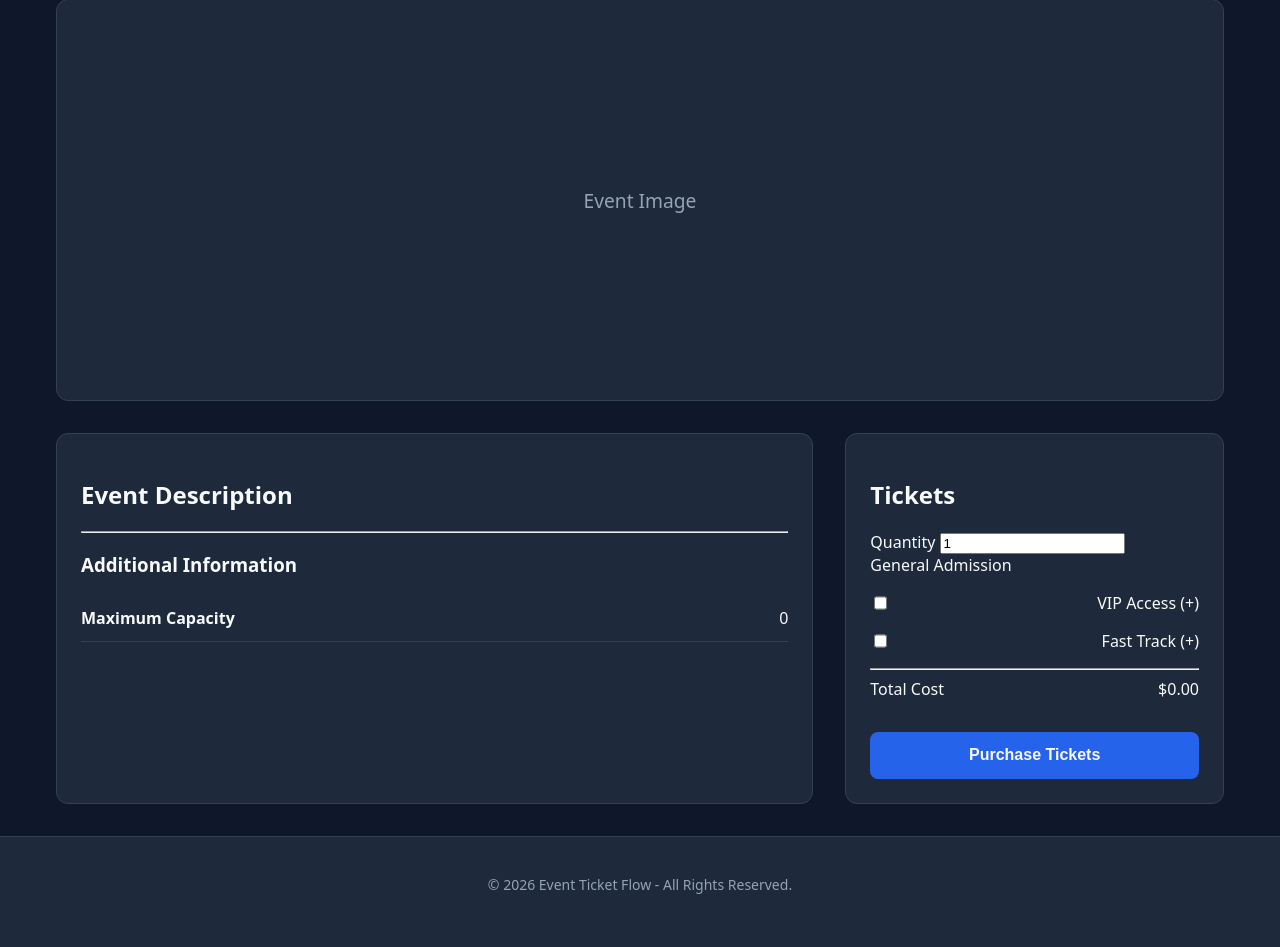
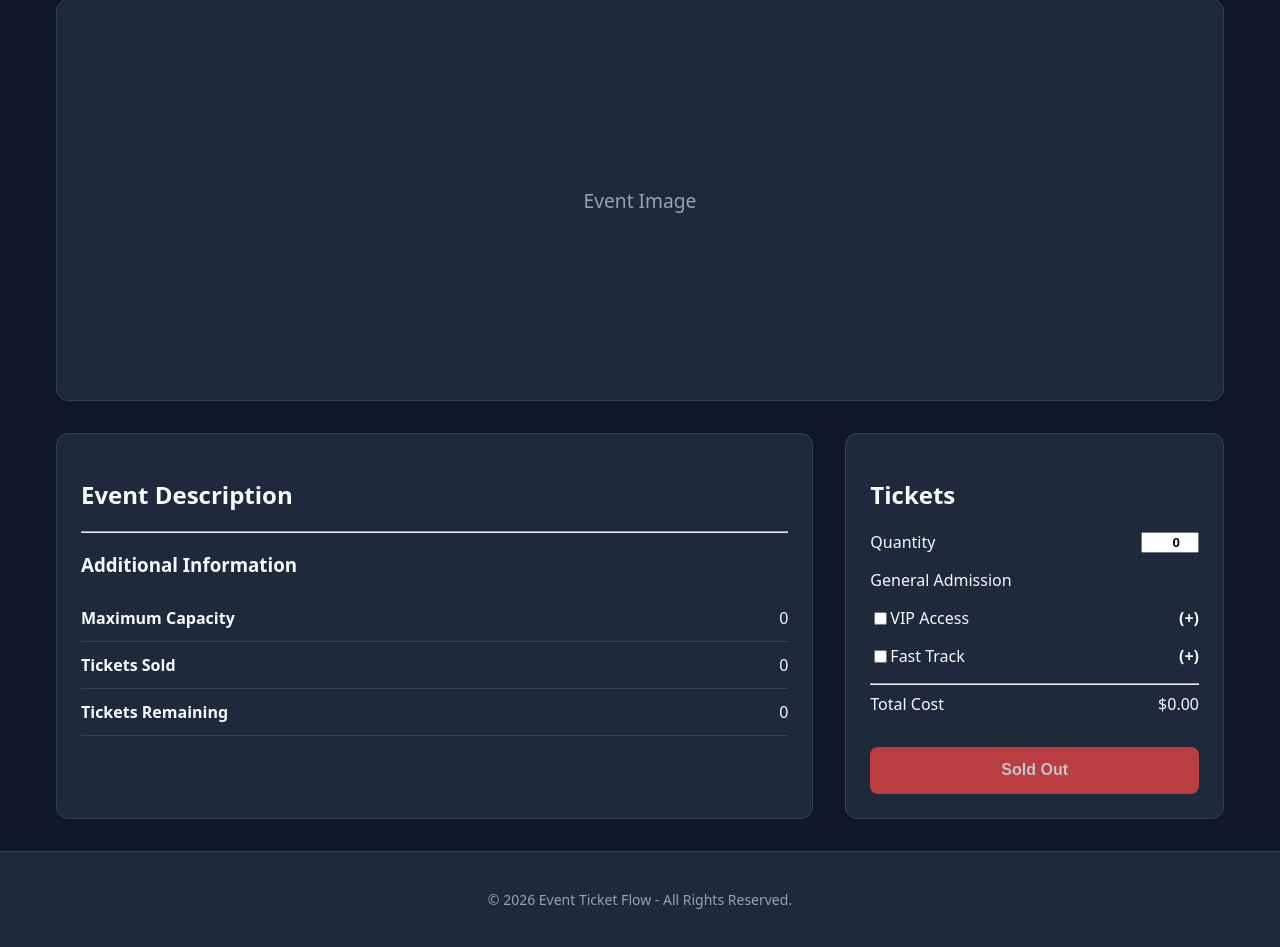
Before and after one commit to it-sd-capstone/2026-fall-team4, an ASP.NET Core app: template EventTicketFlow/Views/Event/Details.cshtml in a window 1280 px wide. Shown: the part 188-1135 px from the top of the page. Before the commit the page ends 1082 px from the top, so only its background shows below. Run offline with ASP.NET Core 8, Linux system fonts and the light colour scheme; the template is opened without the code that fills it, so the values that code supplies are empty; some libraries are stand-ins or nearby versions.

Commit message:
Added tracking for available tickets, logic to prevent ticket purchase if none available, and more styling adjustments.

```diff
--- a/EventTicketFlow/Views/Event/Details.cshtml
+++ b/EventTicketFlow/Views/Event/Details.cshtml
@@ -5,6 +5,8 @@
 
     // Get TicketType record passed from the controller
     var ticketType = ViewBag.TicketType as TicketType;
+    int ticketsSold = ViewBag.TicketsSold ?? 0;
+    int ticketsRemaining = ViewBag.TicketsRemaining ?? 0;
 }
 
 @section Styles
@@ -55,6 +57,16 @@
                 <span>@Model.MaxTickets</span>
             </div>
 
+            <div class="detail-row">
+                <span class="detail-label">Tickets Sold</span>
+                <span>@ticketsSold</span>
+            </div>
+
+            <div class="detail-row">
+                <span class="detail-label">Tickets Remaining</span>
+                <span>@ticketsRemaining</span>
+            </div>
+
         </section>
 
         <!-- Right Side -->
@@ -63,27 +75,29 @@
 
             <h2>Tickets</h2>
 
-            <div class="ticket-quantity">
+            <div class="ticket-option">
 
-                <label for="quantity">Quantity</label>
+                <p class="ticket-option-title">Quantity</p>
 
-                <input id="quantity" type="number" min="1" value="1" />
+                <input id="quantity" class="ticket-price" type="number" min="0" max="@ticketsRemaining" value="0" />
 
             </div>
 
             <div class="ticket-option">
-                <span>General Admission</span>
-                <span>@ticketType?.GeneralPrice.ToString("C")</span>
+                <p class="ticket-option-title">General Admission</p>
+                <p class="ticket-price">@ticketType?.GeneralPrice.ToString("C")</p>
             </div>
 
             <div class="ticket-option">
                 <input type="checkbox"id="vipCheckbox" />
-                <span>VIP Access (+@ticketType?.VipPrice.ToString("C"))</span>
+                <p class="ticket-option-title">VIP Access</p>
+                <p class="ticket-price">(+@ticketType?.VipPrice.ToString("C"))</p>
             </div>
 
             <div class="ticket-option">
                 <input type="checkbox" id="fastTrackCheckbox" />
-                <span>Fast Track (+@ticketType?.FastTrackPrice.ToString("C"))</span>
+                <p class ="ticket-option-title">Fast Track</p>
+                <p class="ticket-price">(+@ticketType?.FastTrackPrice.ToString("C"))</p>
             </div>
 
             <hr />
@@ -94,7 +108,7 @@
 
             </div>
 
-            <button class="purchase-button">Purchase Tickets</button>
+                <button id="purchaseButton" class="purchase-button">Purchase Tickets</button>
 
         </aside>
 
@@ -112,24 +126,32 @@
 {
     <script>
 
+        // map variables from view
         const quantityInput = document.getElementById('quantity');
+        const vipCheckbox = document.getElementById('vipCheckbox');
+        const fastTrackCheckbox = document.getElementById('fastTrackCheckbox');
+        const totalCost = document.getElementById('totalCost');
+        const purchaseButton = document.getElementById('purchaseButton');
+        const ticketsRemaining = @ticketsRemaining;
 
-        const vipCheckbox = document.getElementById('vipCheckbox');
-
-        const fastTrackCheckbox = document.getElementById('fastTrackCheckbox');
-
-        const totalCost = document.getElementById('totalCost');
-
+        // map prices for each ticket option
         const basePrice = @((ticketType?.GeneralPrice ?? 0).ToString(System.Globalization.CultureInfo.InvariantCulture));
-
         const vipPrice = @((ticketType?.VipPrice ?? 0).ToString(System.Globalization.CultureInfo.InvariantCulture));
-
         const fastTrackPrice = @((ticketType?.FastTrackPrice ?? 0).ToString(System.Globalization.CultureInfo.InvariantCulture));
 
+        // fucntion to calculate total price, track quantity that can be purchased, and adjust purchase button state
         function calculateTotal()
         {
-            let quantity = parseInt(quantityInput.value) || 1;
+            let quantity = parseInt(quantityInput.value) || 0;
 
+            // Prevent quantity from going higher than available when typed
+            if (quantity > ticketsRemaining)
+            {
+                quantity = ticketsRemaining;
+                quantityInput.value = ticketsRemaining;
+            }
+
+            // Calculate total based on selections
             let ticketPrice = basePrice;
 
             if (vipCheckbox.checked)
@@ -145,6 +167,29 @@
             let total = ticketPrice * quantity;
 
             totalCost.innerText = '$' + total.toFixed(2);
+
+            // Purchase button state management
+            if (ticketsRemaining <= 0)
+            {
+                purchaseButton.disabled = true;
+                purchaseButton.textContent = 'Sold Out';
+                purchaseButton?.classList.add('sold-out-button');
+                purchaseButton.classList.remove('quantity-required-button');
+            }
+            else if (quantity < 1)
+            {
+                purchaseButton.disabled = true;
+                purchaseButton.textContent = 'Select Quantity';
+                purchaseButton.classList.remove('sold-out-button');
+                purchaseButton.classList.add('quantity-required-button');
+            }
+            else
+            {
+                purchaseButton.disabled = false;
+                purchaseButton.textContent = 'Purchase Tickets';
+                purchaseButton.classList.remove('sold-out-button');
+                purchaseButton.classList.remove('quantity-required-button');
+            }
         }
 
         quantityInput.addEventListener('input', calculateTotal);
--- a/EventTicketFlow/wwwroot/css/event-details.css
+++ b/EventTicketFlow/wwwroot/css/event-details.css
@@ -65,12 +65,6 @@
     border-bottom: 1px solid var(--border-color);
 }
 
-.ticket-option {
-    display: flex;
-    justify-content: space-between;
-    margin-bottom: 1rem;
-}
-
 .page-links {
     margin-bottom: 1rem;
 }
@@ -112,3 +106,46 @@
         height: 250px;
     }
 }
+
+.sold-out-button {
+    background-color: var(--danger-color);
+    cursor: not-allowed;
+    opacity: 0.75;
+}
+
+.sold-out-button:hover {
+    background-color: var(--danger-color);
+}
+
+.ticket-option {
+    align-items: center;
+    display: flex;
+    justify-content: space-between;
+    margin-bottom: 1rem;
+}
+
+.ticket-option-title {
+    align-items: center;
+    display: flex;
+    flex: 1;
+    gap: .5rem;
+}
+
+.ticket-option p {
+    margin: 0;
+}
+
+.ticket-price {
+    font-weight: 600;
+    min-width: 50px;
+    text-align: right;
+}
+.input.ticket-price {
+    width: 100px;
+}
+
+.quantity-required-button {
+    cursor: not-allowed;
+    opacity: 0.75;
+    background-color: var(--warning-color);
+}
```
Also changed, not shown: EventTicketFlow/Controllers/EventController.cs (+15 -0 lines).
